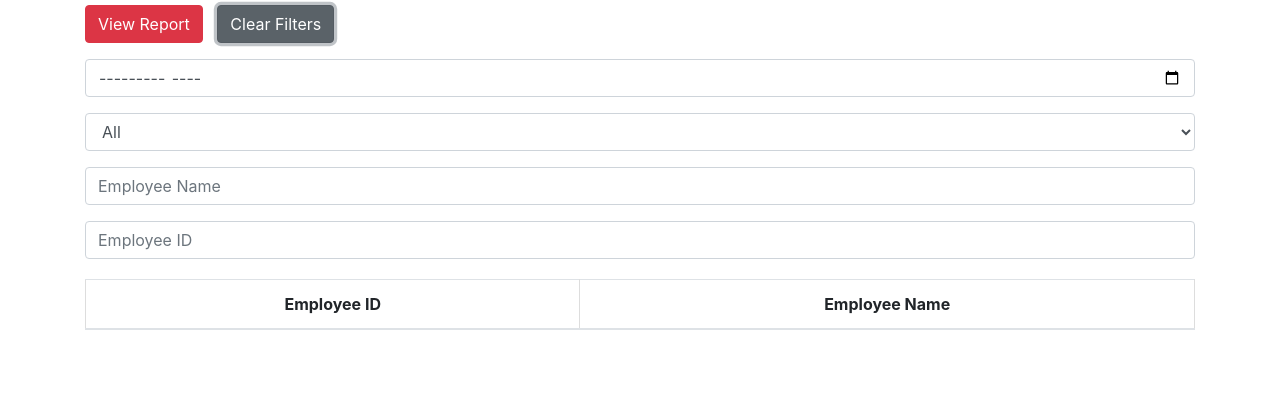
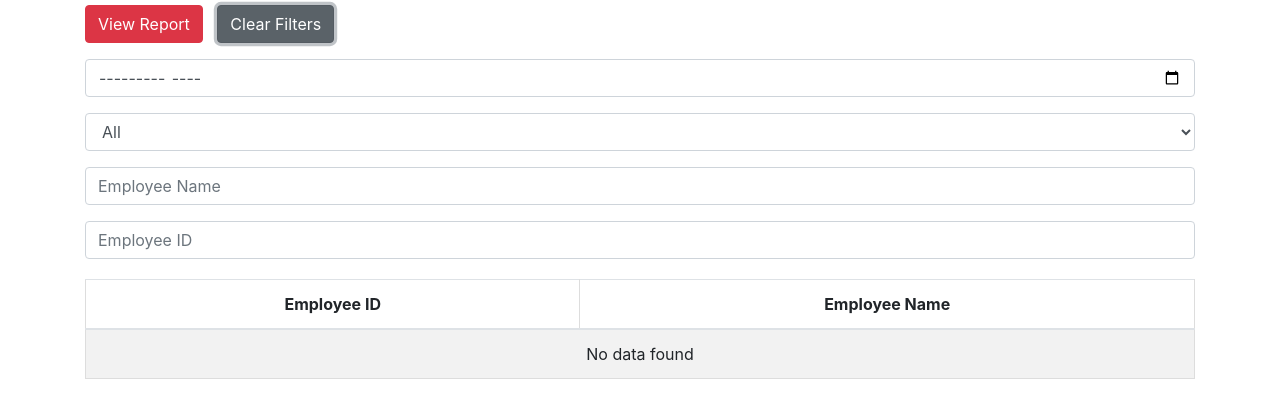
Before and after one commit to Eng-M-Abdrabbou/Biometric-Attendance-HR-System, a website: page Code/Client/muster_roll.html in a window 1280 px wide. Both pictures are taken after a click on the button "Clear Filters". Shown: the part 91-508 px from the top of the page. Drawn offline with nearby package versions, Linux system fonts and the light colour scheme.

Commit message:
fixed the filter issue

```diff
--- a/Code/Client/muster_roll.html
+++ b/Code/Client/muster_roll.html
@@ -78,12 +78,7 @@ clearFilterButton.addEventListener('click', function() {
   statusFilter.value = "";
   nameFilter.value = "";
   idFilter.value = "";
-  reportData = []; // Clear the report data
-  musterRollBody.innerHTML = ""; // Clear the table body
-  headerRow.innerHTML = `
-    <th>Employee ID</th>
-    <th>Employee Name</th>
-  `; // Reset the table header row to its original state
+  renderReport(reportData);
 });
 
     function filterReportData(month, status, name, id) {
--- a/Code/Server/App.js
+++ b/Code/Server/App.js
@@ -510,7 +510,7 @@ app.get('/api/data', async (req, res) => {
 
   // talals report
 // muster report
-function fillMusterRollTable(res, limit = 5000000000) {
+function fillMusterRollTable(res, limit = 50000000000) {
   const query = 'SELECT e.EmpID, e.FullName, CAST(i.date AS DATE) as date, i.clock_in, i.clock_out FROM employee_master e JOIN input_data i ON e.EmpID = i.empid LIMIT ?';
   db.query(query, [limit])
     .then(results => {
@@ -552,7 +552,7 @@ function fillMusterRollTable(res, limit = 5000000000) {
     });
 }
 app.get('/fill-muster-roll-table', (req, res) => {
-  const limit = req.query.limit || 5000000000;
+  const limit = req.query.limit || 50000000000;
   fillMusterRollTable(res, limit);
 });
 
```
